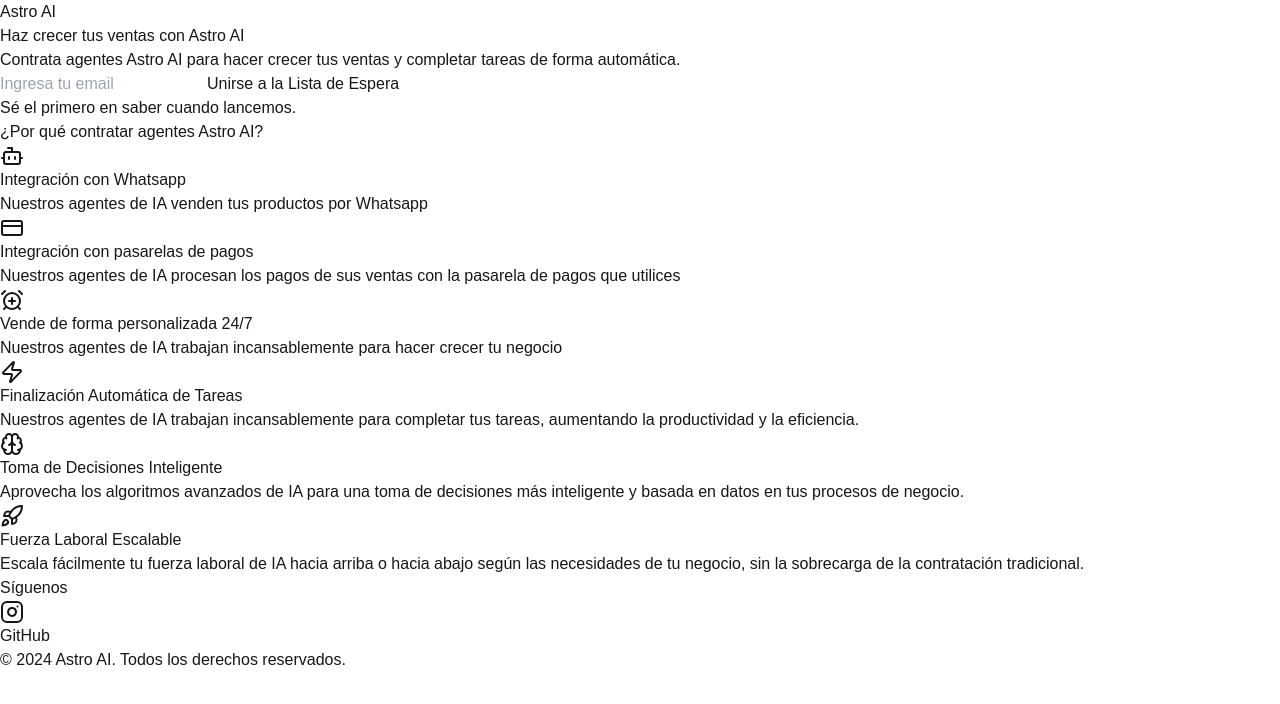
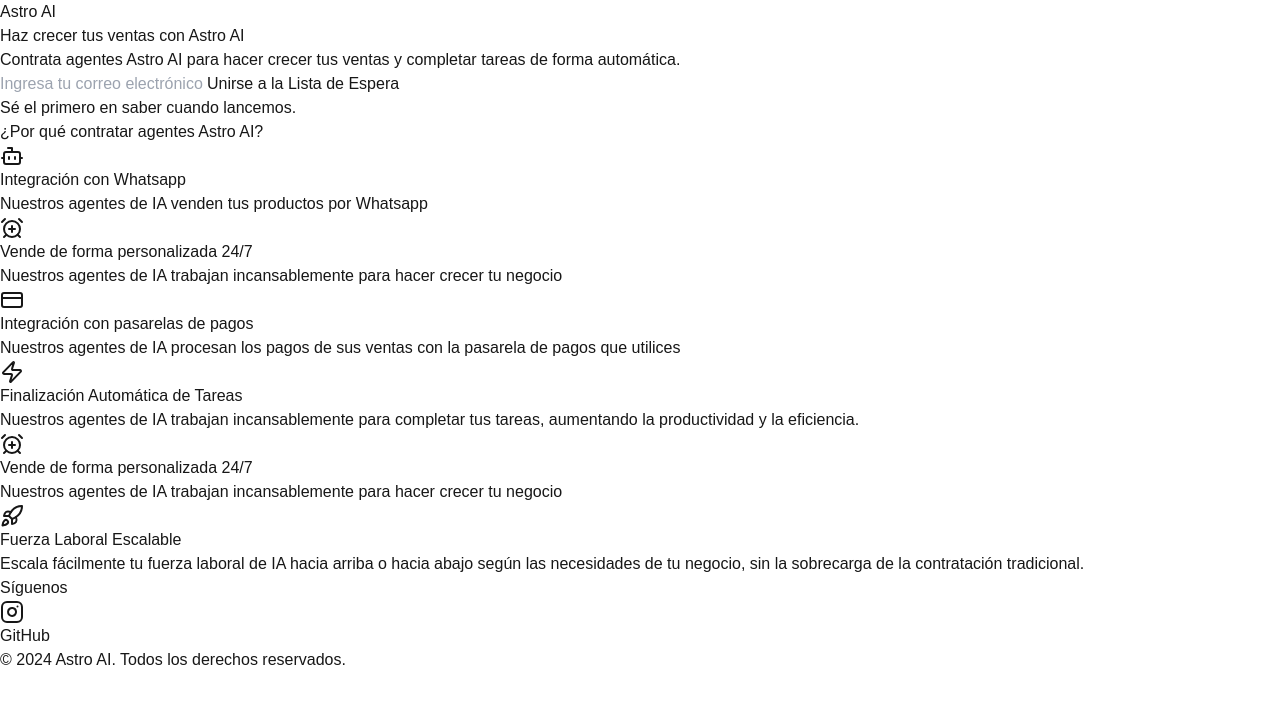
Before and after one commit to juansalinas-xyz/astro, a Next.js app: page / in a window 1280 px wide. Shown: the top 704 px of the page. Built offline with nearby package versions, Linux system fonts and the light colour scheme; no server answers.

Commit message:
waiting list funtional

```diff
--- a/package.json
+++ b/package.json
@@ -9,6 +9,7 @@
     "lint": "next lint"
   },
   "dependencies": {
+    "@supabase/supabase-js": "^2.46.1",
     "lucide": "^0.456.0",
     "lucide-react": "^0.456.0",
     "next": "^15.0.3",
--- /dev/null
+++ b/src/app/lib/supabaseClient.js
@@ -0,0 +1,6 @@
+import { createClient } from '@supabase/supabase-js'
+
+const supabaseUrl = process.env.NEXT_PUBLIC_SUPABASE_URL
+const supabaseAnonKey = process.env.NEXT_PUBLIC_SUPABASE_ANON_KEY
+
+export const supabase = createClient(supabaseUrl, supabaseAnonKey)
--- a/src/app/page.tsx
+++ b/src/app/page.tsx
@@ -3,9 +3,31 @@
 import Link from 'next/link'
 import { useState } from 'react'
 import { ChevronDown, X, Zap, Brain, Rocket, Users, Github, Twitter, Linkedin, Bot, BotIcon, CreditCard, AlarmClockPlus, Instagram } from 'lucide-react'
+import { supabase } from './lib/supabaseClient'
 
 export default function Componente() {
-  const [] = useState(false)
+
+  const [email, setEmail] = useState('')
+  const [loading, setLoading] = useState(false)
+  const [success, setSuccess] = useState(false)
+  const [error, setError] = useState('')
+
+  const handleSubmit = async (e: { preventDefault: () => void; }) => {
+    e.preventDefault()
+    setLoading(true)
+    setError('')
+
+    const { data, error } = await supabase
+      .from('waiting_list')
+      .insert([{ email }])
+
+    if (error) {
+      setError('Hubo un error al registrarte. Por favor, intenta de nuevo.')
+    } else {
+      setSuccess(true)
+    }
+    setLoading(false)
+  }
 
   return (
     <div className="flex flex-col min-h-screen">
@@ -25,11 +47,17 @@
           <p className="text-xl text-black mb-8 max-w-2xl mx-auto">
             Contrata agentes Astro AI para hacer crecer tus ventas y completar tareas de forma automática.
           </p>
-          <form className="max-w-md mx-auto mb-4" onSubmit={(e) => e.preventDefault()}>
+
+          {success ? (
+        <p className="text-green-600">¡Gracias por unirte a la lista de espera!</p>
+      ) : (
+        <form className="max-w-md mx-auto mb-4" onSubmit={handleSubmit}>
           <div className="flex flex-col sm:flex-row gap-2">
             <input
               type="email"
-                placeholder="Ingresa tu email"
+              placeholder="Ingresa tu correo electrónico"
+              value={email}
+              onChange={(e) => setEmail(e.target.value)}
               className="flex-grow px-4 py-2 rounded-lg border border-gray-300 focus:outline-none focus:ring-2 focus:ring-[#00B4D8]"
               required
               aria-label="Dirección de correo electrónico"
@@ -37,11 +65,15 @@
             <button
               type="submit"
               className="bg-[#00B4D8] text-white px-6 py-2 rounded-lg hover:bg-[#0096C7] transition duration-300"
+              disabled={loading}
             >
-                Unirse a la Lista de Espera
+              {loading ? 'Registrando...' : 'Unirse a la Lista de Espera'}
             </button>
           </div>
+          {error && <p className="text-red-600 mt-2">{error}</p>}
         </form>
+      )}
+
           <p className="text-sm text-gray-500">
             Sé el primero en saber cuando lancemos.
           </p>
@@ -60,15 +92,15 @@
               />
 
               <TarjetaCaracteristica
+                icono={<AlarmClockPlus className="w-12 h-12 text-[#00B4D8]" />}
+                titulo="Vende de forma personalizada 24/7"
+                descripcion="Nuestros agentes de IA trabajan incansablemente para hacer crecer tu negocio"
+              />
+
+              <TarjetaCaracteristica
                 icono={<CreditCard className="w-12 h-12 text-[#00B4D8]" />}
                 titulo="Integración con pasarelas de pagos"
                 descripcion="Nuestros agentes de IA procesan los pagos de sus ventas con la pasarela de pagos que utilices"
-              />
-
-              <TarjetaCaracteristica
-                icono={<AlarmClockPlus className="w-12 h-12 text-[#00B4D8]" />}
-                titulo="Vende de forma personalizada 24/7"
-                descripcion="Nuestros agentes de IA trabajan incansablemente para hacer crecer tu negocio"
               />
 
               <TarjetaCaracteristica
@@ -78,9 +110,9 @@
               />
 
               <TarjetaCaracteristica
-                icono={<Brain className="w-12 h-12 text-[#00B4D8]" />}
-                titulo="Toma de Decisiones Inteligente"
-                descripcion="Aprovecha los algoritmos avanzados de IA para una toma de decisiones más inteligente y basada en datos en tus procesos de negocio."
+                icono={<AlarmClockPlus className="w-12 h-12 text-[#00B4D8]" />}
+                titulo="Vende de forma personalizada 24/7"
+                descripcion="Nuestros agentes de IA trabajan incansablemente para hacer crecer tu negocio"
               />
 
               <TarjetaCaracteristica
```
Lines whose indentation alone changed are shown as unchanged.
